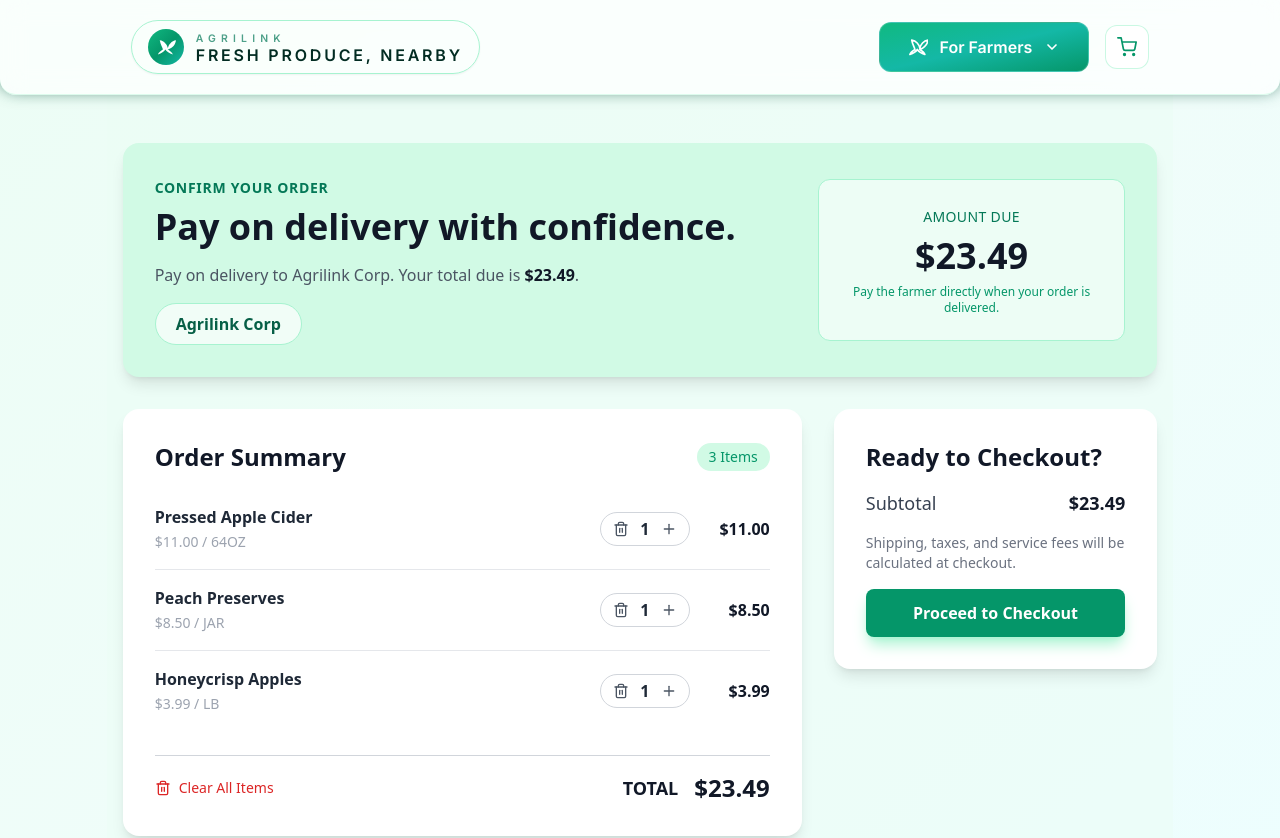
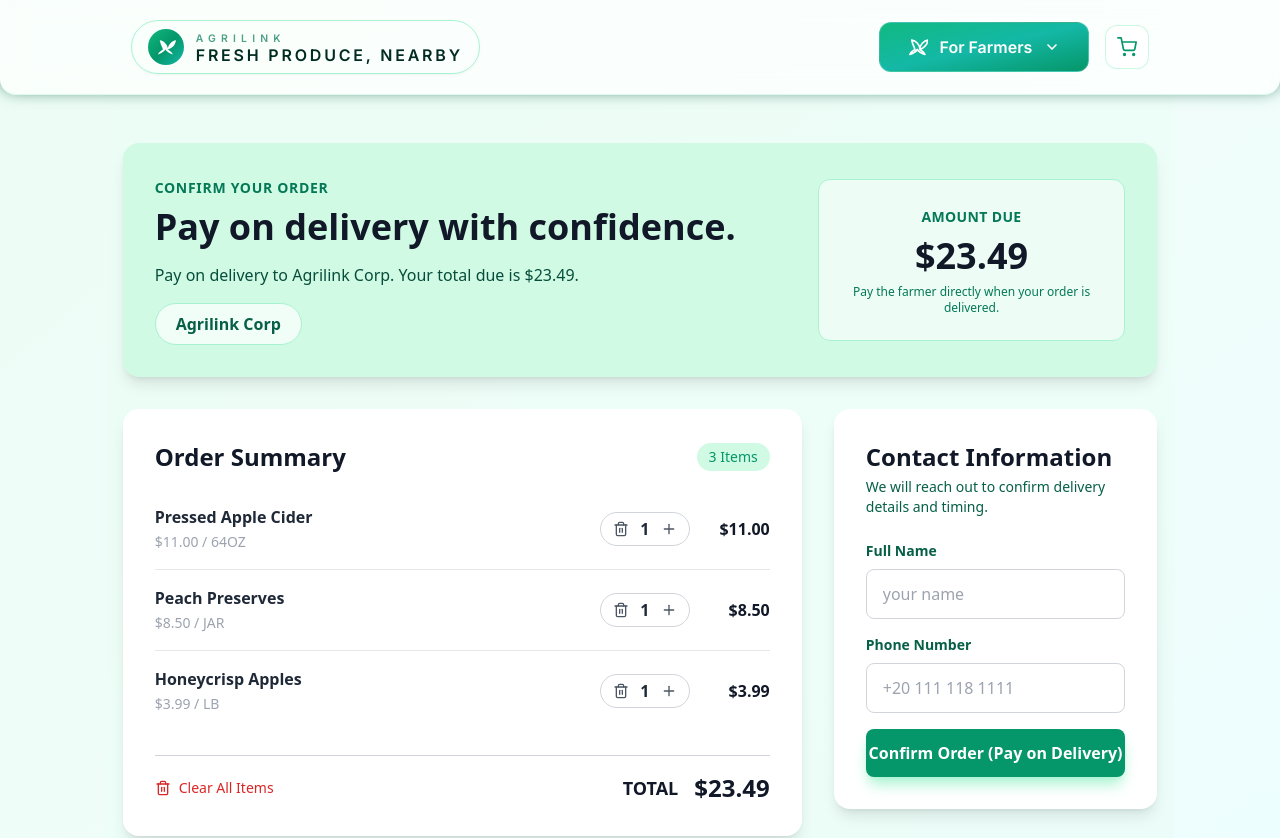
Before and after one commit to GP-AgriLink/AgrilLink-MVP, a React (Vite) app in the folder client/: page /cart in a window 1280 px wide. Shown: the top 838 px of the page. Built offline with nearby package versions, Linux system fonts and the light colour scheme; no server answers.

Commit message:
feat: add contact information form

```diff
--- a/client/src/components/cart/CartBanner.jsx
+++ b/client/src/components/cart/CartBanner.jsx
@@ -11,9 +11,9 @@ export default function CartBanner({ totalDue, farmName }) {
         <h1 className="text-4xl font-bold text-gray-900 mt-2 mb-4">
           Pay on delivery with confidence.
         </h1>
-        <p className="text-gray-600 mb-4">
+        <p className="text-emerald-900 mb-4">
           Pay on delivery to {farmName || 'Agrilink Corp'}. Your total due is{' '}
-          <span className="font-bold text-gray-900">${totalDue.toFixed(2)}</span>.
+          <span className="font-medium text-emerald-900">${totalDue.toFixed(2)}</span>.
         </p>
         <div className="flex gap-2">
 
@@ -26,7 +26,7 @@ export default function CartBanner({ totalDue, farmName }) {
 
       <div className="bg-white/60 backdrop-blur-sm border border-emerald-200 rounded-xl p-6 text-center">
 
-        <span className="text-emerald-700 text-sm uppercase tracking-wide">
+        <span className="font-bold text-emerald-700 text-sm uppercase tracking-wide">
           AMOUNT DUE
         </span>
 
@@ -34,7 +34,7 @@ export default function CartBanner({ totalDue, farmName }) {
           ${totalDue.toFixed(2)}
         </div>
 
-        <p className="text-emerald-600 text-xs">
+        <p className="text-emerald-700 text-xs">
           Pay the farmer directly when your order is delivered.
         </p>
 
--- /dev/null
+++ b/client/src/components/cart/ContactForm.jsx
@@ -0,0 +1,64 @@
+export default function ContactForm({
+  fullName,
+  setFullName,
+  phoneNumber,
+  setPhoneNumber,
+  onSubmit,
+  loading,
+}) {
+  return (
+    <form
+      onSubmit={onSubmit}
+      className="bg-white rounded-2xl shadow-lg p-8 h-fit"
+    >
+      <h2 className="text-2xl font-semibold text-gray-900 mb-1">
+        Contact Information
+      </h2>
+
+      <p className="text-emerald-800 text-sm mb-6">
+        We will reach out to confirm delivery details and timing.
+      </p>
+
+      <div className="space-y-4">
+        {/* Full Name */}
+        <div>
+          <label className="block text-sm font-bold text-emerald-800 mb-2">
+            Full Name
+          </label>
+          <input
+            type="text"
+            value={fullName}
+            onChange={(e) => setFullName(e.target.value)}
+            placeholder="your name"
+            required
+            className="w-full px-4 py-3 border border-gray-300 rounded-lg focus:ring-2 focus:ring-emerald-500 focus:border-transparent outline-none transition"
+          />
+        </div>
+
+        {/* Phone Number */}
+        <div>
+          <label className="block text-sm font-bold text-emerald-800 mb-2">
+            Phone Number
+          </label>
+          <input
+            type="tel"
+            value={phoneNumber}
+            onChange={(e) => setPhoneNumber(e.target.value)}
+            placeholder="+20 111 118 1111"
+            required
+            className="w-full px-4 py-3 border border-gray-300 rounded-lg focus:ring-2 focus:ring-emerald-500 focus:border-transparent outline-none transition"
+          />
+        </div>
+
+        {/* Submit Button */}
+        <button
+          type="submit"
+          disabled={loading}
+          className="w-full bg-emerald-600 text-white py-3 rounded-lg font-semibold hover:bg-emerald-700 transition-all shadow-lg shadow-emerald-200 disabled:opacity-50 disabled:cursor-not-allowed"
+        >
+          {loading ? "Confirming..." : "Confirm Order (Pay on Delivery)"}
+        </button>
+      </div>
+    </form>
+  );
+}
--- a/client/src/pages/CartPage.jsx
+++ b/client/src/pages/CartPage.jsx
@@ -1,53 +1,51 @@
-
 import { useState, useEffect, useMemo } from 'react';
+import axios from 'axios';
+import { useNavigate } from 'react-router-dom';
 import CartBanner from '../components/cart/CartBanner';
 import CartSummary from '../components/cart/CartSummary';
-import CartCheckoutBox from '../components/cart/CartCheckoutBox';
+import ContactForm from '../components/cart/ContactForm';
 
 // Mock data (if localStorage is empty)
 const MOCK_CART_DATA = [
-  { id: 1, name: 'Pressed Apple Cider', qty: 1, unit: '64OZ', price: 11.00 },
-  { id: 2, name: 'Peach Preserves', qty: 1, unit: 'JAR', price: 8.50 },
-  { id: 3, name: 'Honeycrisp Apples', qty: 1, unit: 'LB', price: 3.99 },
+  { id: 1, name: 'Pressed Apple Cider', qty: 1, unit: '64OZ', price: 11.00, productId: 'prod_abc' },
+  { id: 2, name: 'Peach Preserves', qty: 1, unit: 'JAR', price: 8.50, productId: 'prod_xyz' },
+  { id: 3, name: 'Honeycrisp Apples', qty: 1, unit: 'LB', price: 3.99, productId: 'prod_123' },
 ];
 
 const MOCK_FARM_DATA = {
+  _id: "671a...",
   name: "Agrilink Corp"
 };
 
 export default function CartPage() {
   const [cartItems, setCartItems] = useState([]);
   const [farmData, setFarmData] = useState({});
+  const navigate = useNavigate(); // For redirecting after success
 
-  // 1. Fetch data from localStorage on component mount
+  const [fullName, setFullName] = useState('');
+  const [phoneNumber, setPhoneNumber] = useState('');
+  const [loading, setLoading] = useState(false);
+
   useEffect(() => {
     const storedCart = localStorage.getItem('cart');
     const items = storedCart ? JSON.parse(storedCart) : MOCK_CART_DATA;
     setCartItems(items);
-
     setFarmData(MOCK_FARM_DATA);
-
-    // If localStorage was empty, populate it with mock data
     if (!storedCart) {
       localStorage.setItem('cart', JSON.stringify(MOCK_CART_DATA));
     }
   }, []);
 
-  // 2. Helper function to update both state and localStorage
   const updateCart = (newCartItems) => {
     setCartItems(newCartItems);
     localStorage.setItem('cart', JSON.stringify(newCartItems));
   };
 
-  // 3. Calculate total price and total item count
-  // useMemo ensures this only recalculates when cartItems changes
   const [totalDue, totalItems] = useMemo(() => {
     const total = cartItems.reduce((acc, item) => acc + (item.price * item.qty), 0);
     const count = cartItems.reduce((acc, item) => acc + item.qty, 0);
     return [total, count];
   }, [cartItems]);
-
-  // 4. Cart handler functions (passed down to CartSummary)
 
   const handleIncreaseQty = (itemId) => {
     const newCartItems = cartItems.map(item =>
@@ -58,14 +56,12 @@ export default function CartPage() {
 
   const handleDecreaseQty = (itemId) => {
     const itemToDecrease = cartItems.find(item => item.id === itemId);
-
     let newCartItems;
     if (itemToDecrease.qty > 1) {
       newCartItems = cartItems.map(item =>
         item.id === itemId ? { ...item, qty: item.qty - 1 } : item
       );
     } else {
-      // Remove the item from the cart
       newCartItems = cartItems.filter(item => item.id !== itemId);
     }
     updateCart(newCartItems);
@@ -73,6 +69,54 @@ export default function CartPage() {
 
   const handleClearCart = () => {
     updateCart([]);
+  };
+
+  // 6. New function to handle the order submission
+  const handleSubmitOrder = async (e) => {
+    e.preventDefault();
+    setLoading(true);
+
+    // Format cart items to match the API requirements
+    const orderItems = cartItems.map(item => ({
+      productId: item.productId || item.id, // Use productId if available, fallback to id
+      name: item.name,
+      quantity: item.qty,
+      unitPrice: item.price
+    }));
+
+    // Build the final order object
+    const orderData = {
+      farmerId: farmData._id,
+      customerName: fullName,
+      customerPhone: phoneNumber,
+      orderItems: orderItems
+    };
+
+    console.log('Sending Order:', orderData);
+
+    try {
+      // The actual API call
+      const response = await axios.post('/api/orders', orderData);
+
+      console.log('Order confirmed:', response.data);
+      alert('Order Confirmed!');
+
+      // Clear cart and redirect
+      updateCart([]); // Empty the cart
+      // (You might want to redirect to a "Thank You" page)
+      // navigate('/order-success');
+
+    } catch (err) {
+      console.error(err);
+      // Handle out-of-stock errors
+      if (err.response && err.response.data && err.response.data.message) {
+        alert(`Error: ${err.response.data.message}`);
+      } else {
+        alert('Failed to place order. Please try again.');
+      }
+    } finally {
+      setLoading(false);
+    }
   };
 
   return (
@@ -98,7 +142,14 @@ export default function CartPage() {
           </div>
 
           <div className="lg:col-span-1 h-fit">
-            <CartCheckoutBox total={totalDue} />
+            <ContactForm
+              fullName={fullName}
+              setFullName={setFullName}
+              phoneNumber={phoneNumber}
+              setPhoneNumber={setPhoneNumber}
+              onSubmit={handleSubmitOrder}
+              loading={loading}
+            />
           </div>
 
         </div>
--- a/client/vite.config.js
+++ b/client/vite.config.js
@@ -1,16 +1,7 @@
-import { defineConfig } from 'vite'
-import react from '@vitejs/plugin-react'
+import { defineConfig } from "vite";
+import react from "@vitejs/plugin-react";
 
 // https://vite.dev/config/
 export default defineConfig({
   plugins: [react()],
-  server: {
-    proxy: {
-      "/api": {
-        target: "https://agrilink-server.vercel.app",
-        changeOrigin: true,
-        secure: false,
-      },
-    },
-  },
 })
```
